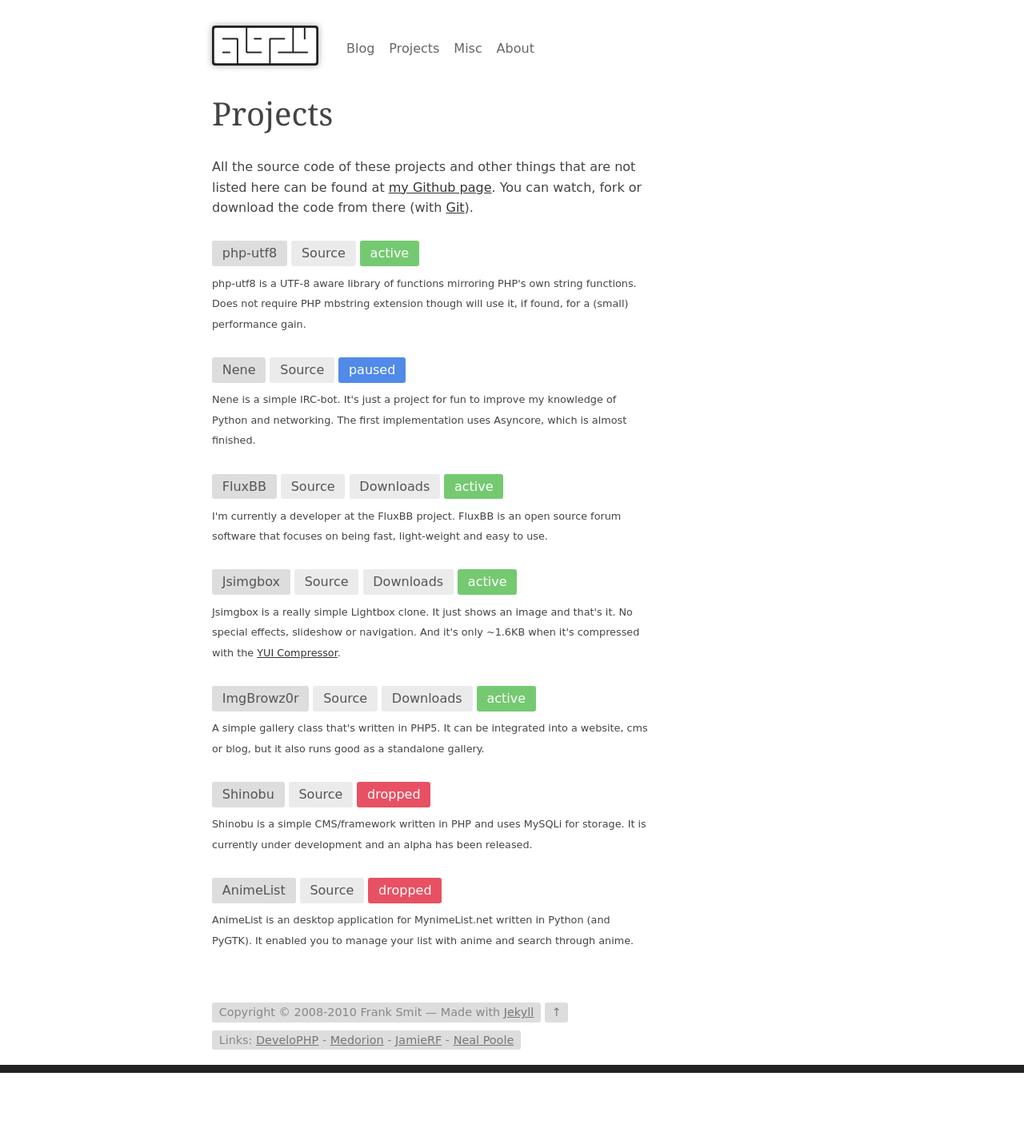
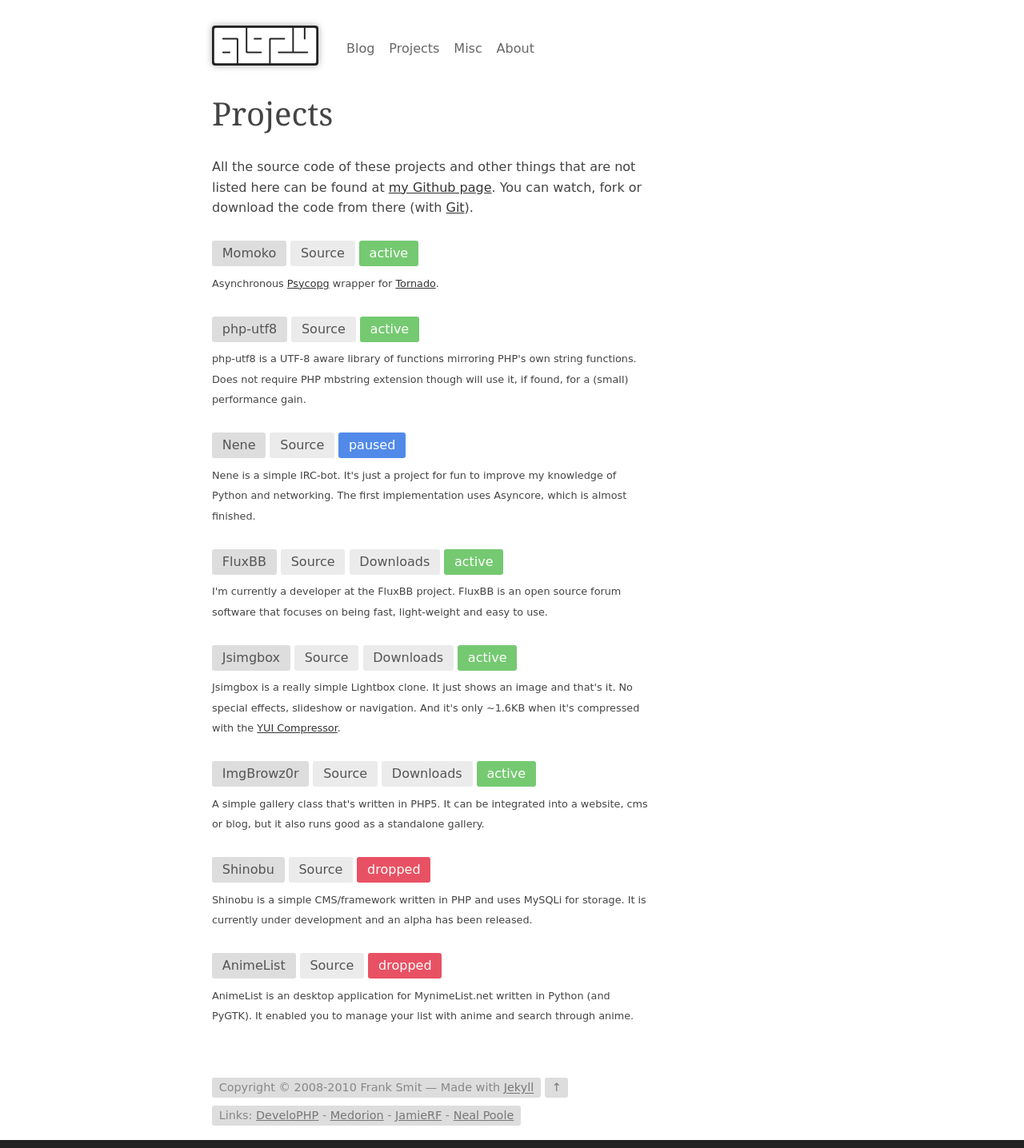
Before and after one commit to wskplho/fsx.github.com, a Jekyll site: the page built from projects.markdown, in a window 1280 px wide. Shown: the whole page at 80% size. Built offline with Jekyll 4.4.1, drawn with Linux system fonts in a browser that asks for light colours; Markdown is read by kramdown in place of the engine named in the settings; before the commit the page ends 1342 px from its top, so only the background shows below that.

Commit message:
Added Momoko to projects list.

```diff
--- a/projects.markdown
+++ b/projects.markdown
@@ -13,6 +13,15 @@ the code from there (with [Git][]).
 
 <div class="nice-project-list">
     <ul>
+        <li>
+            <p class="head">
+                <a class="title" href="http://momoko.61924.nl/">Momoko</a>
+                <a href="http://github.com/FSX/momoko">Source</a>
+                <span class="status active">active</span>
+            </p>
+            <p class="desc">Asynchronous <a href="http://initd.org/psycopg/">Psycopg</a>
+                wrapper for <a href="http://www.tornadoweb.org/">Tornado</a>.</p>
+        </li>
         <li>
             <p class="head">
                 <a class="title" href="http://php-utf8.61924.nl/">php-utf8</a>
```
